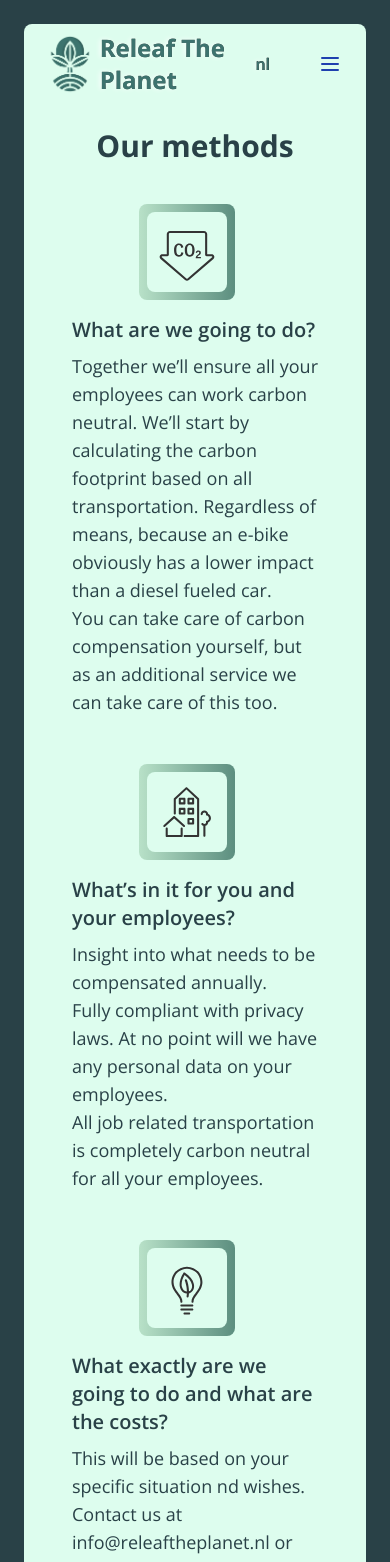
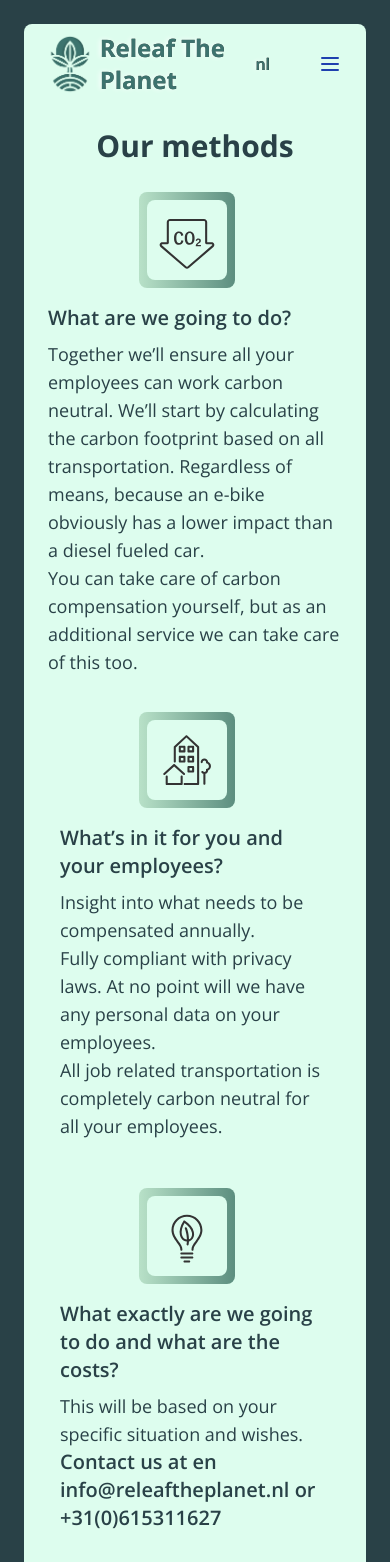
Before and after one commit to paulinevos/releaf, a Next.js app: page /our-methods in a window 390 px wide. Shown: the top 1562 px of the page. Built offline with nearby package versions, Linux system fonts and the light colour scheme.

Commit message:
relief the planet contack pages

```diff
--- a/components/Navbar.js
+++ b/components/Navbar.js
@@ -5,6 +5,7 @@ import Image from 'next/image';
 import {LangContext} from "../contexts/LangContext";
 
 const menuElements = [
+  {name: "Home", nl_name:"Home", targetUrl: "/" },
   {name: "Our Methods", nl_name:"Onze aanpak", targetUrl: "/our-methods" },
   {name: "About Us", nl_name:"Over ons", targetUrl: "/about-us" }
 ];
--- a/pages/index.js
+++ b/pages/index.js
@@ -40,27 +40,27 @@ export default function Home() {
       <Layout>
         <main>
           <div className="flex items-center my-2 flex-wrap">
-            <div className="w-full p-6 pt-2 lg:w-2/5">
-              <h1 className="text-3xl font-bold text-leaf-800 mb-3">{pageContent.title}</h1>
+            <h1 className="text-3xl font-bold text-leaf-800 mb-6 px-2 md:px-12 xl:px-96 text-center mx-auto">{pageContent.title}</h1>
+            <div className="w-full p-6 pt-2 lg:w-1/2 lg:p-6 xl:p-12 ">
               <p className="text-xl text-leaf-800 font-extrabold mb-3">“{pageContent.subtitle}”</p>
-              <p className="text-leaf-800 font-bold my-3">{pageContent.question}</p>
-              <p className="text-leaf-800 my-2">{pageContent.q_description}</p>
+              <p className="text-lg text-leaf-800 font-bold my-3">{pageContent.question}</p>
+              <p className="text-lg text-leaf-800 my-2">{pageContent.q_description}</p>
               <div className="flex ml-4">
                 <div className="pt-1">•   </div>
-                <p className="text-leaf-800 my-1 ml-4">{pageContent.q_1}</p>
+                <p className="text-lg text-leaf-800 my-1 ml-4">{pageContent.q_1}</p>
               </div>
               <div className="flex ml-4">
                 <div className="pt-1">•   </div>
-                <p className="text-leaf-800 my-1 ml-4">{pageContent.q_2}</p>
+                <p className="text-lg text-leaf-800 my-1 ml-4">{pageContent.q_2}</p>
               </div>
-              <p className="text-leaf-800 my-2">{pageContent.sub_description}</p>
+              <p className="text-lg text-leaf-800 my-2">{pageContent.sub_description}</p>
               <Link href="/our-methods" passHref>
                 <div className="text-right">
                   <button className="bg-leaf-800 px-4 py-2 text-white shadow-2xl rounded-2xl font-semibold m-4 hover:bg-leaf-700 transition duration-150 delay-75">{pageContent.btn}</button>
                 </div>
               </Link>
             </div>
-            <div className="w-3/5 hidden lg:block">
+            <div className="w-1/2 hidden lg:block">
               <Image
                 src="/leaf-bg.png"
                 alt="Environmental place Freepik"
--- a/pages/our-methods.js
+++ b/pages/our-methods.js
@@ -19,7 +19,8 @@ function OurMethods() {
       q2_a3_2:'An unexpected and therefore highly appreciated benefit for your employees',
       q2_a3_3:'And last but not least a grateful planet ',
       q3:'What exactly are we going to do and what are the costs?',
-      q3_a1:'This will be based on your specific situation nd wishes. Contact us at info@releaftheplanet.nl or +31(0)615311627 ',
+      q3_a1:'This will be based on your specific situation and wishes.',
+      q3_a2:'Contact us at info@releaftheplanet.nl or +31(0)615311627',
     },
     {
       title:'Onze aanpak',
@@ -34,20 +35,23 @@ function OurMethods() {
       q2_a3_2:'Een onverwachte en daarom extra indrukwekkende secundaire arbeidsvoorwaarde voor jouw medewerkers',
       q2_a3_3:'En uiteraard is onze planeet je ook dankbaar',
       q3:'Wat gaan we precies doen en wat kost het?',
-      q3_a1:'Dat bepalen we in overleg op basis van jouw specifieke situatie. Neem vrijblijvend contact met ons op via info@releaftheplanet.nl of +31(0)615311627 ',
+      q3_a1:'Dat bepalen we in overleg op basis van jouw specifieke situatie.',
+      q3_a2:'Neem vrijblijvend contact met ons op via info@releaftheplanet.nl of +31(0)615311627 ',
     }
   ]
 
   let pageContent = content[0]
-  if (lang2 == 'nl')
+
+  if (lang2 == 'nl') {
     pageContent = content[1]
+  }
   return (
     <div>
       <Layout>
-        <div className="text-leaf-800 pb-24 mx-4 lg:mx-8">
+        <div className="text-leaf-800 pb-24 mx-1 lg:mx-8">
           <h1 className="text-3xl font-bold text-leaf-800 my-6 text-center">{pageContent.title}</h1>
           <div className="my-4">
-            <div className="block md:flex p-4 m-4">
+            <div className="block md:flex p-1 md:p-4 m-4">
               <div className="relative flex justify-center items-center mb-4 mr-4">
                 <div className="absolute font-bold text-5xl rounded-lg bg-leaf-100 m-0 flex items-center justify-center w-20 h-20 pt-1 text-leaf-800">
                   <svg width="595px" height="595px" viewBox="0 0 595 595" version="1.1">
@@ -102,6 +106,26 @@ function OurMethods() {
               <div>
                 <p className="text-xl font-semibold mb-2">{pageContent.q3}</p>
                 <p className="text-lg ">{pageContent.q3_a1}</p>
+                <p className={`text-xl font-semibold ${lang2 == 'en' ? 'block' : 'hidden'}`}>
+                  Contact us at {lang2}
+                  <a href="mailto:info@releaftheplanet.nl">
+                    {' '} info@releaftheplanet.nl {' '}
+                  </a>
+                  or {' '}
+                  <a href="tel:+31(0)615311627">
+                    {' '} +31(0)615311627
+                  </a>
+                </p>
+                <p className={`text-xl font-semibold ${lang2 == 'nl' ? 'block' : 'hidden'}`}>
+                  Neem vrijblijvend contact met ons op via
+                  <a href="mailto:info@releaftheplanet.nl">
+                    {' '} info@releaftheplanet.nl {' '}
+                  </a>
+                  of {' '}
+                  <a href="tel:+31(0)615311627">
+                    {' '} +31(0)615311627
+                  </a>
+                </p>
               </div>
             </div>
           </div>
```
